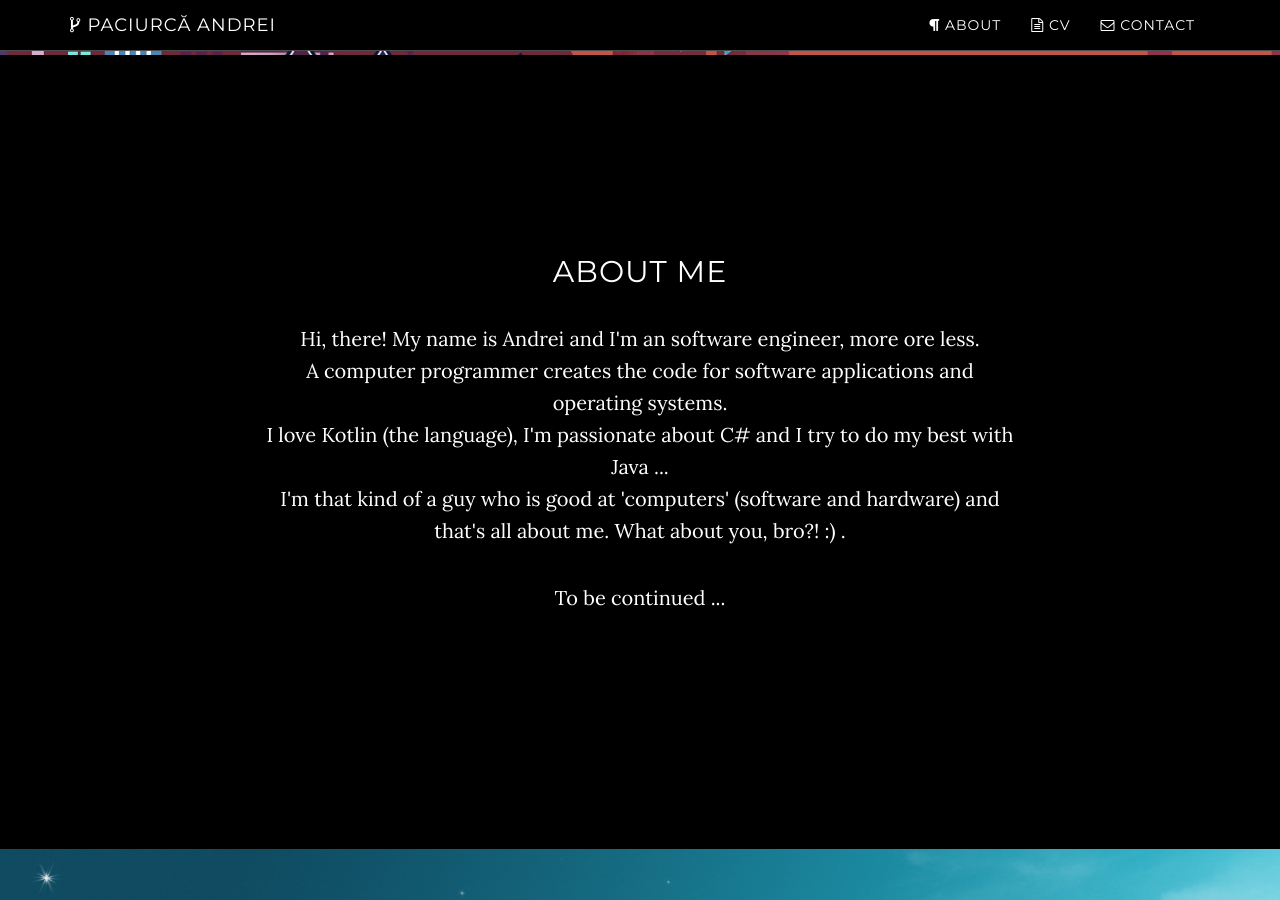
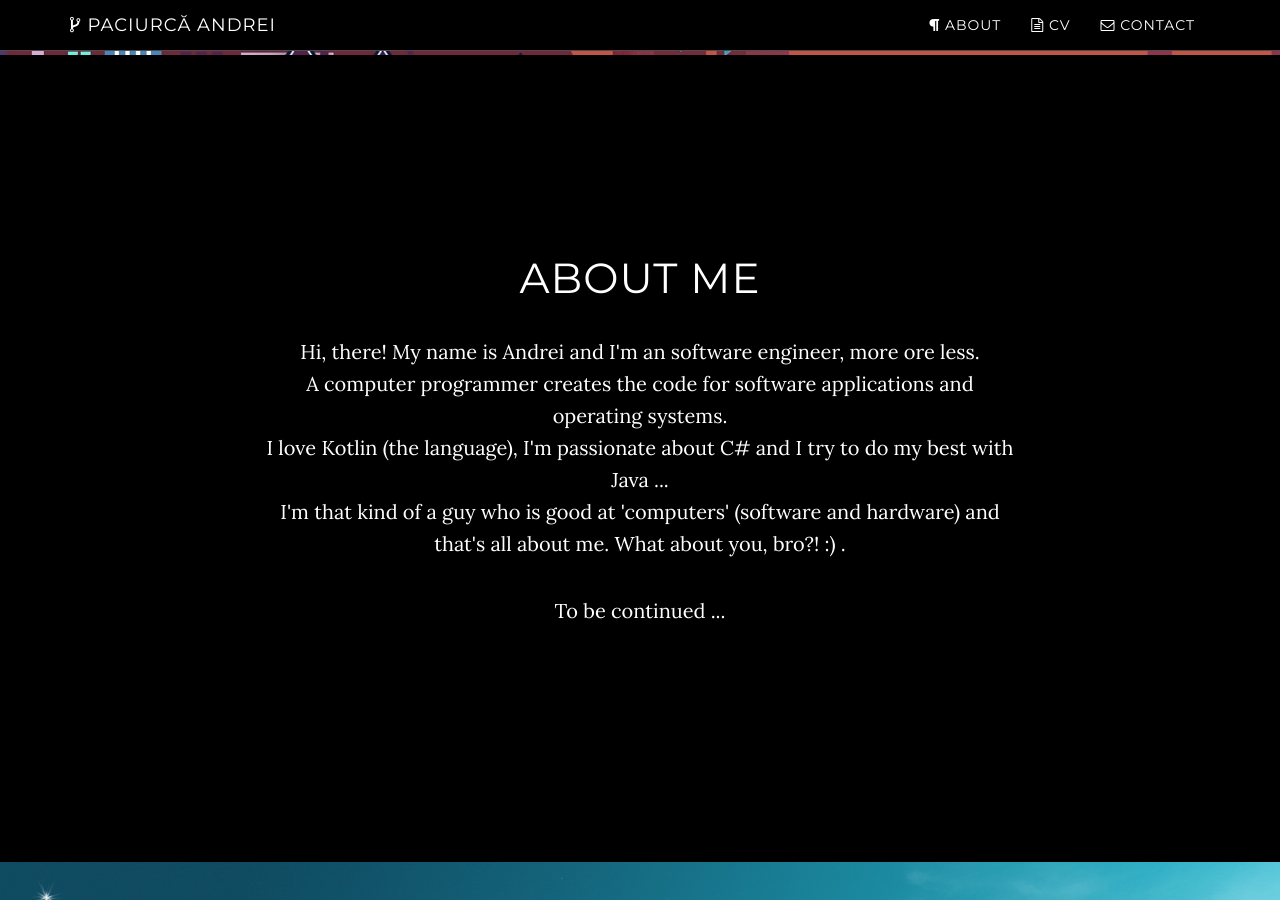
Before and after one commit to andreipaciurca/andreipaciurca.github.io, a Jekyll site: the page built from index.html, in a window 1280 px wide and 900 px high, scrolled down 845 px. Built offline with Jekyll 4.4.1, drawn with Linux system fonts in a browser that asks for light colours.

Commit message:
modified:   _includes/css/grayscale.css

```diff
--- a/_includes/css/grayscale.css
+++ b/_includes/css/grayscale.css
@@ -28,6 +28,7 @@ h6 {
     font-family: Montserrat,"Helvetica Neue",Helvetica,Arial,sans-serif;
     font-weight: 500;
     letter-spacing: 1px;
+    font-size: 3em;
 }
 
 p {
```
